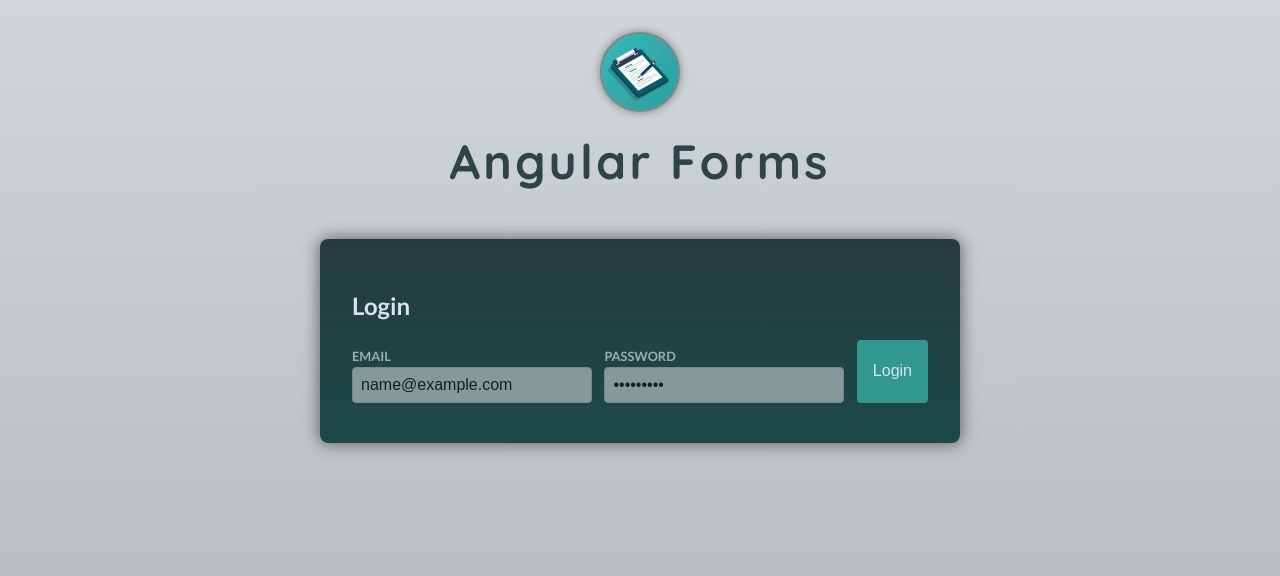
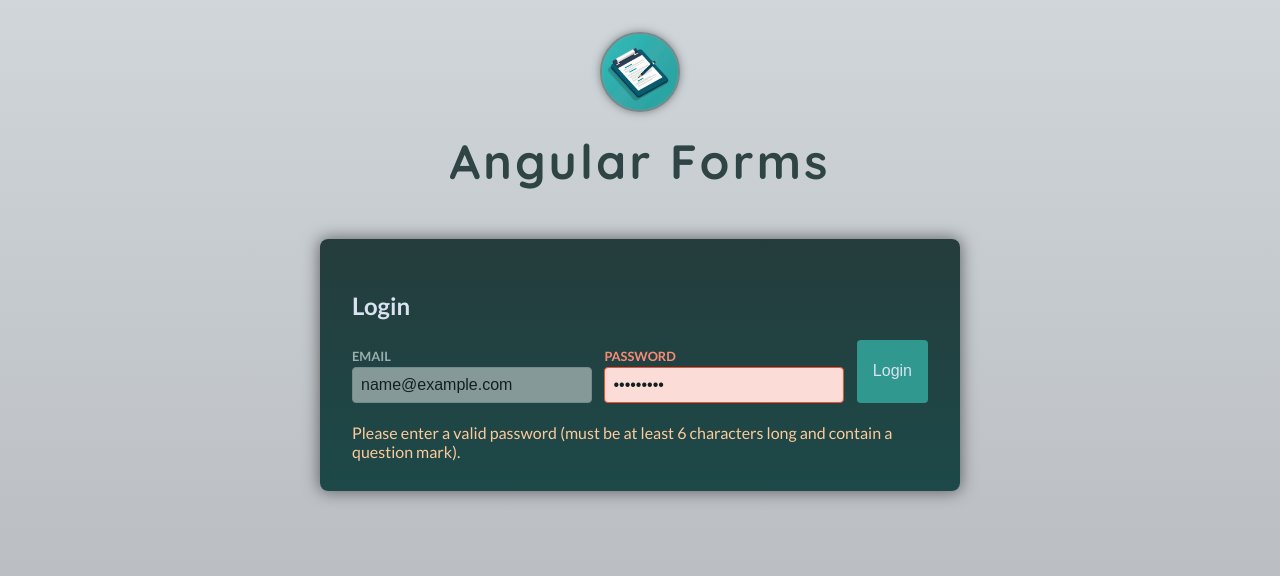
Before and after one commit to phi19/forms-deep-dive, an Angular app: page / in a window 1280 px wide. Both pictures are taken after typing "name@example.com", "Sample123" into the empty fields and a click on the button "Login". Shown: the top 576 px of the page. Built offline with nearby package versions, Linux system fonts and the light colour scheme.

Commit message:
feat(reactive-form): create a custom reactive form validator

```diff
--- a/src/app/auth/reactive-login/reactive-login.html
+++ b/src/app/auth/reactive-login/reactive-login.html
@@ -20,6 +20,6 @@
   }
 
   @if (isPasswordInvalid) {
-    <p class="control-error">Please enter a valid password (at least 6 characters long).</p>
+    <p class="control-error">Please enter a valid password (must be at least 6 characters long and contain a question mark).</p>
   }
 </form>
--- a/src/app/auth/reactive-login/reactive-login.ts
+++ b/src/app/auth/reactive-login/reactive-login.ts
@@ -1,5 +1,19 @@
-import { Component, computed } from '@angular/core';
-import { FormControl, FormGroup, ReactiveFormsModule, Validators } from '@angular/forms';
+import { Component } from '@angular/core';
+import {
+  AbstractControl,
+  FormControl,
+  FormGroup,
+  ReactiveFormsModule,
+  Validators,
+} from '@angular/forms';
+
+function mustContainQuestionMark(control: AbstractControl) {
+  if (control.value.includes('?')) {
+    return null;
+  }
+
+  return { doesNotContainQuestionMark: true };
+}
 
 @Component({
   imports: [ReactiveFormsModule],
@@ -10,10 +24,10 @@
 export class ReactiveLogin {
   form = new FormGroup({
     email: new FormControl('', {
-      validators: [Validators.email, Validators.required],
+      validators: [Validators.required, Validators.email],
     }),
     password: new FormControl('', {
-      validators: [Validators.minLength(6), Validators.required],
+      validators: [Validators.required, Validators.minLength(6), mustContainQuestionMark],
     }),
   });
 
@@ -23,7 +37,7 @@
     console.log(email, password);
   }
 
-  private isInputInvalid(input: FormControl): boolean {
+  private isInputInvalid(input: AbstractControl): boolean {
     return input.touched && input.dirty && input.invalid;
   }
 
@@ -35,5 +49,4 @@
   get isPasswordInvalid(): boolean {
     return this.isInputInvalid(this.form.controls.password);
   }
-
 }
```
